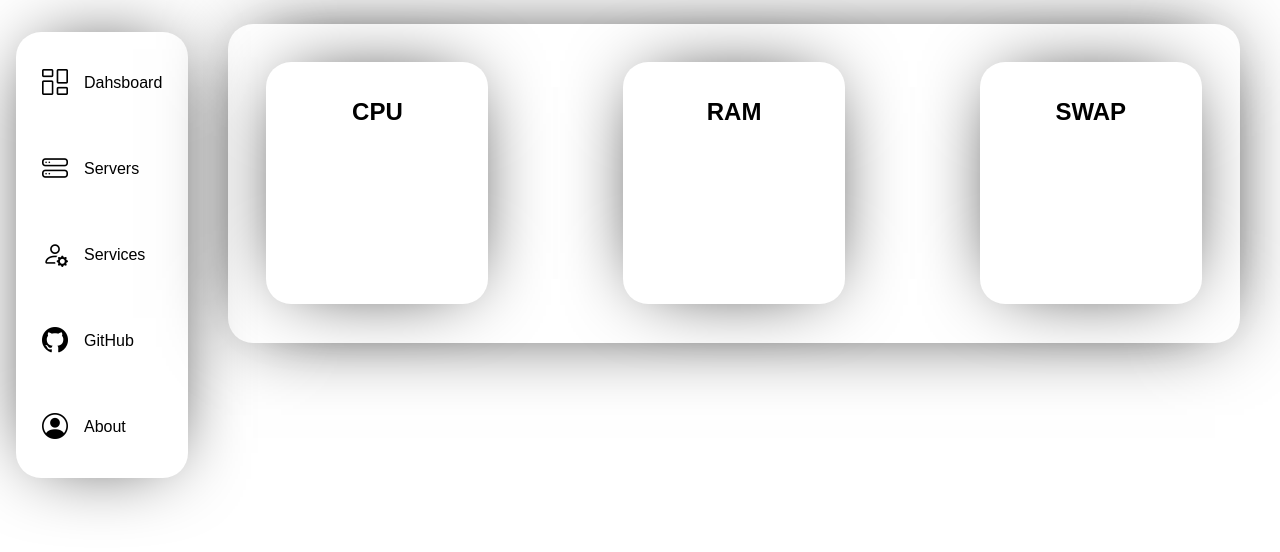
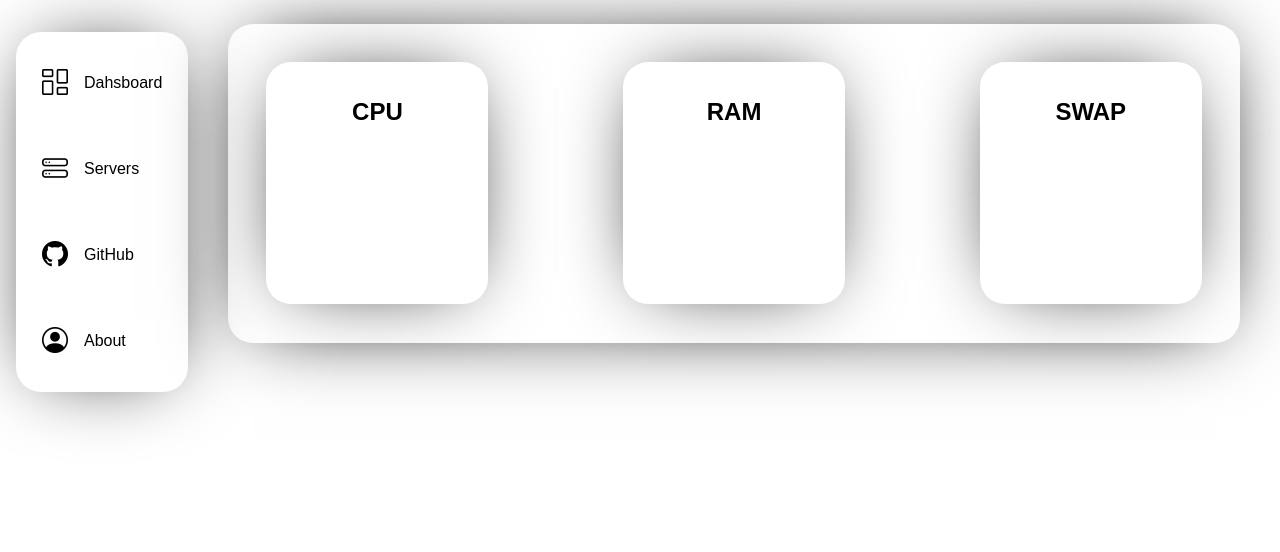
Before and after one commit to AllRedCat/AllRedCat.github.io, a React (Create React App) app in the folder Study/: page / in a window 1280 px wide. Shown: the top 552 px of the page. Built offline with nearby package versions, Linux system fonts and the light colour scheme.

Commit message:
Reformatign and creatign the others painels

```diff
--- a/Study/src/App.js
+++ b/Study/src/App.js
@@ -1,6 +1,41 @@
 import './App.css';
-import NavBar from './NavBar';
-import Main from './Main';
+import './NavBar.css';
+import Main from './Dashboard';
+
+function NavBar() {
+  return (
+      <div className="Bar">
+          <nav>
+              <ul className="navigation">
+                  <li>
+                      <button>
+                          <i class="bi bi-columns-gap"></i>
+                          <p>Dahsboard</p>
+                      </button>
+                  </li>
+                  <li>
+                      <button>
+                          <i class="bi bi-hdd-stack"></i>
+                          <p>Servers</p>
+                      </button>
+                  </li>
+                  <li>
+                      <button>
+                          <i className="bi bi-github"></i>
+                          <p>GitHub</p>
+                      </button>
+                  </li>
+                  <li>
+                      <button>
+                          <i class="bi bi-person-circle"></i>
+                          <p>About</p>
+                      </button>
+                  </li>
+              </ul>
+          </nav>
+      </div>
+  );
+}
 
 function App() {
   return (
--- a/Study/src/Main.js
+++ b/Study/src/Dashboard.js
@@ -1,8 +1,32 @@
 import React from "react";
 import './Main.css';
-import CPUview from './MainContent/CPUview.js';
-import RAMview from './MainContent/RAMview.js';
-import SWAPview from "./MainContent/SWAPview.js";
+import './MainContent/CPUview.css';
+import './MainContent/RAMview.css';
+import './MainContent/SWAPview.css';
+
+function CPUview() {
+    return (
+        <div className="CPU-view">
+            <h2>CPU</h2>
+        </div>
+    );
+}
+
+function RAMview() {
+    return (
+        <div className="RAM-view">
+            <h2>RAM</h2>
+        </div>
+    );
+}
+
+function SWAPview() {
+    return (
+        <div className="SWAP-view">
+            <h2>SWAP</h2>
+        </div>
+    );
+}
 
 function Main() {
     return (
--- a/Study/src/MainContent/CPUview.js
+++ /dev/null
@@ -1,12 +0,0 @@
-import React from "react";
-import './CPUview.css';
-
-function CPUview() {
-    return (
-        <div className="CPU-view">
-            <h2>CPU</h2>
-        </div>
-    );
-}
-
-export default CPUview;
--- a/Study/src/MainContent/RAMview.js
+++ /dev/null
@@ -1,12 +0,0 @@
-import React from "react";
-import './RAMview.css';
-
-function RAMview() {
-    return (
-        <div className="RAM-view">
-            <h2>RAM</h2>
-        </div>
-    );
-}
-
-export default RAMview;
--- a/Study/src/MainContent/SWAPview.js
+++ /dev/null
@@ -1,12 +0,0 @@
-import React from "react";
-import './SWAPview.css';
-
-function SWAPview() {
-    return (
-        <div className="SWAP-view">
-            <h2>SWAP</h2>
-        </div>
-    );
-}
-
-export default SWAPview;
--- a/Study/src/NavBar.js
+++ /dev/null
@@ -1,45 +0,0 @@
-import React from "react";
-import './NavBar.css';
-
-function NavBar() {
-    return (
-        <div className="Bar">
-            <nav>
-                <ul className="navigation">
-                    <li>
-                        <button>
-                            <i class="bi bi-columns-gap"></i>
-                            <p>Dahsboard</p>
-                        </button>
-                    </li>
-                    <li>
-                        <button>
-                            <i class="bi bi-hdd-stack"></i>
-                            <p>Servers</p>
-                        </button>
-                    </li>
-                    <li>
-                        <button>
-                            <i class="bi bi-person-gear"></i>
-                            <p>Services</p>
-                        </button>
-                    </li>
-                    <li>
-                        <button>
-                            <i className="bi bi-github"></i>
-                            <p>GitHub</p>
-                        </button>
-                    </li>
-                    <li>
-                        <button>
-                            <i class="bi bi-person-circle"></i>
-                            <p>About</p>
-                        </button>
-                    </li>
-                </ul>
-            </nav>
-        </div>
-    );
-}
-
-export default NavBar;
```
Also changed, not shown: Study/src/About.js (added, +9 -0 lines), Study/src/Github.js (added, +9 -0 lines), Study/src/Servers.js (added, +9 -0 lines).
